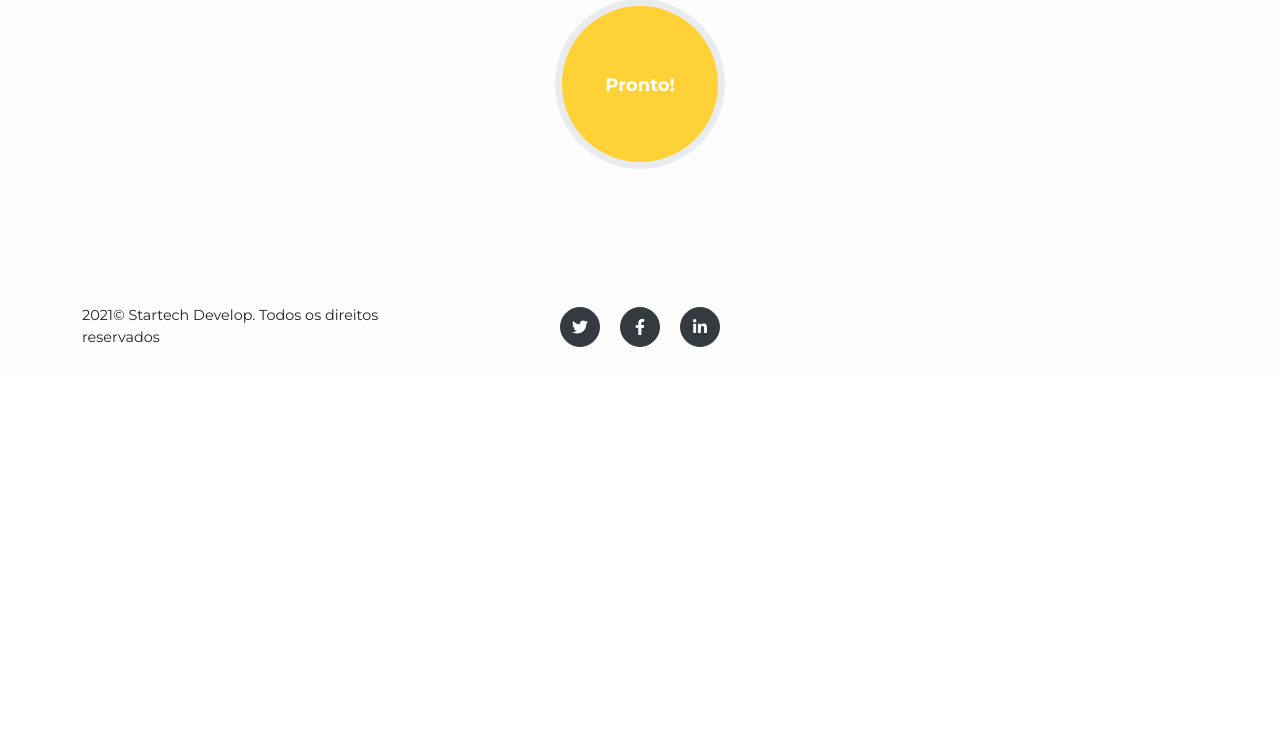
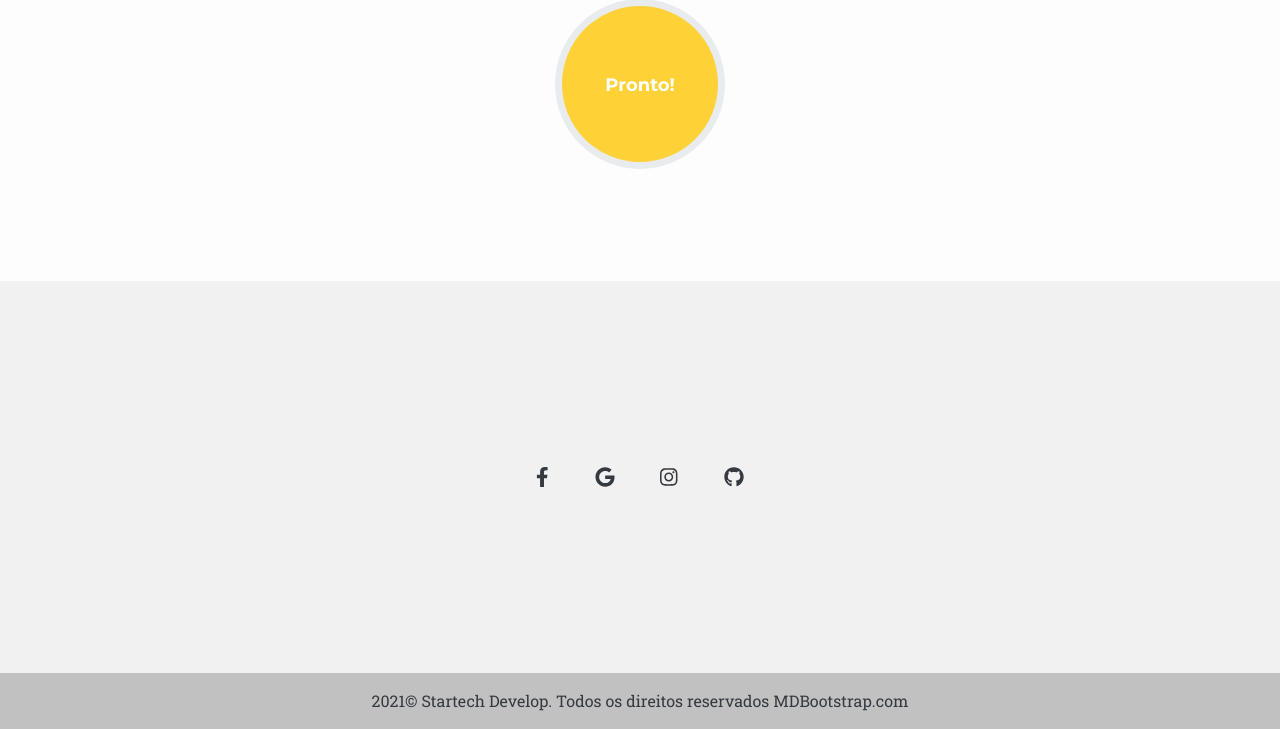
Before and after one commit to Aylsonmessias/hanguu, a PHP site: page /index.php in a window 1280 px wide. Shown: the part 3493-4222 px from the top of the page. Before the commit the page ends 3840 px from the top, so only its background shows below. Run offline with PHP 8.4, Linux system fonts and the light colour scheme; some libraries are stand-ins or nearby versions; some web fonts are replaced.

Commit message:
alterações no footer

```diff
--- a/_includes/footer.php
+++ b/_includes/footer.php
@@ -1,7 +1,7 @@
 
 
  <!-- Footer-->
- <footer class="footer py-4">
+ <!-- <footer class="footer py-4">
             <div class="container">
                 <div class="row align-items-center">
                     <div class="col-lg-4 text-lg-left"> 2021© Startech Develop. Todos os direitos reservados </div>
@@ -18,4 +18,59 @@
 
                 </div>
             </div>
-        </footer>
+        </footer> -->
+
+        <footer class="text-center text-white" style="background-color: #f1f1f1;">
+  <!-- Grid container -->
+  <div class="container pt-4">
+    <!-- Section: Social media -->
+    <section class="mb-4">
+      <!-- Facebook -->
+      <a
+        class="btn btn-link btn-floating btn-lg text-dark m-1"
+        href="#!"
+        role="button"
+        data-mdb-ripple-color="dark"
+        ><i class="fab fa-facebook-f"></i
+      ></a>
+
+
+
+      <!-- Google -->
+      <a
+        class="btn btn-link btn-floating btn-lg text-dark m-1"
+        href="#!"
+        role="button"
+        data-mdb-ripple-color="dark"
+        ><i class="fab fa-google"></i
+      ></a>
+
+      <!-- Instagram -->
+      <a
+        class="btn btn-link btn-floating btn-lg text-dark m-1"
+        href="#!"
+        role="button"
+        data-mdb-ripple-color="dark"
+        ><i class="fab fa-instagram"></i
+      ></a>
+
+      <!-- Github -->
+      <a
+        class="btn btn-link btn-floating btn-lg text-dark m-1"
+        href="#!"
+        role="button"
+        data-mdb-ripple-color="dark"
+        ><i class="fab fa-github"></i
+      ></a>
+    </section>
+    <!-- Section: Social media -->
+  </div>
+  <!-- Grid container -->
+
+  <!-- Copyright -->
+  <div class="text-center text-dark p-3" style="background-color: rgba(0, 0, 0, 0.2);">
+  2021© Startech Develop. Todos os direitos reservados
+    <a class="text-dark" href="https://mdbootstrap.com/">MDBootstrap.com</a>
+  </div>
+  <!-- Copyright -->
+</footer>
```
Also changed, not shown: cardapio.php (+5 -2 lines), assets/img/home.svg (added).
